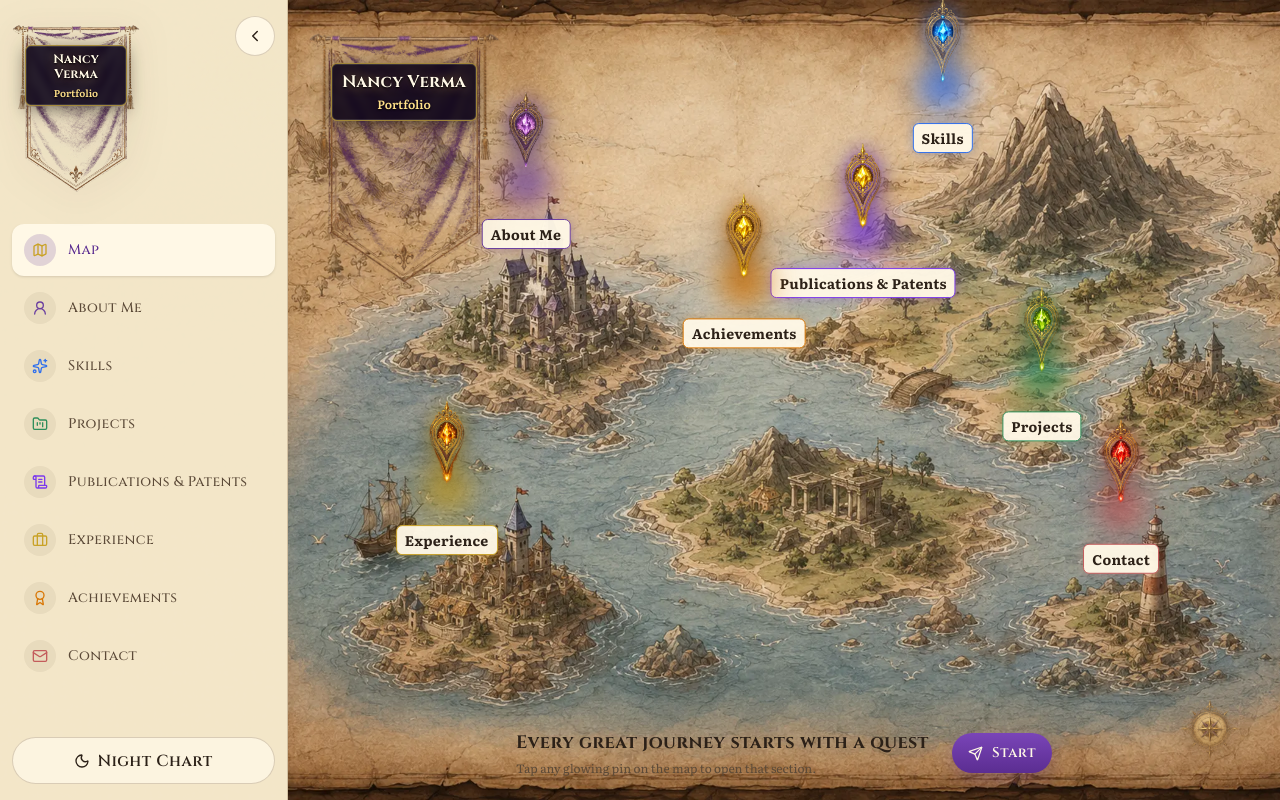
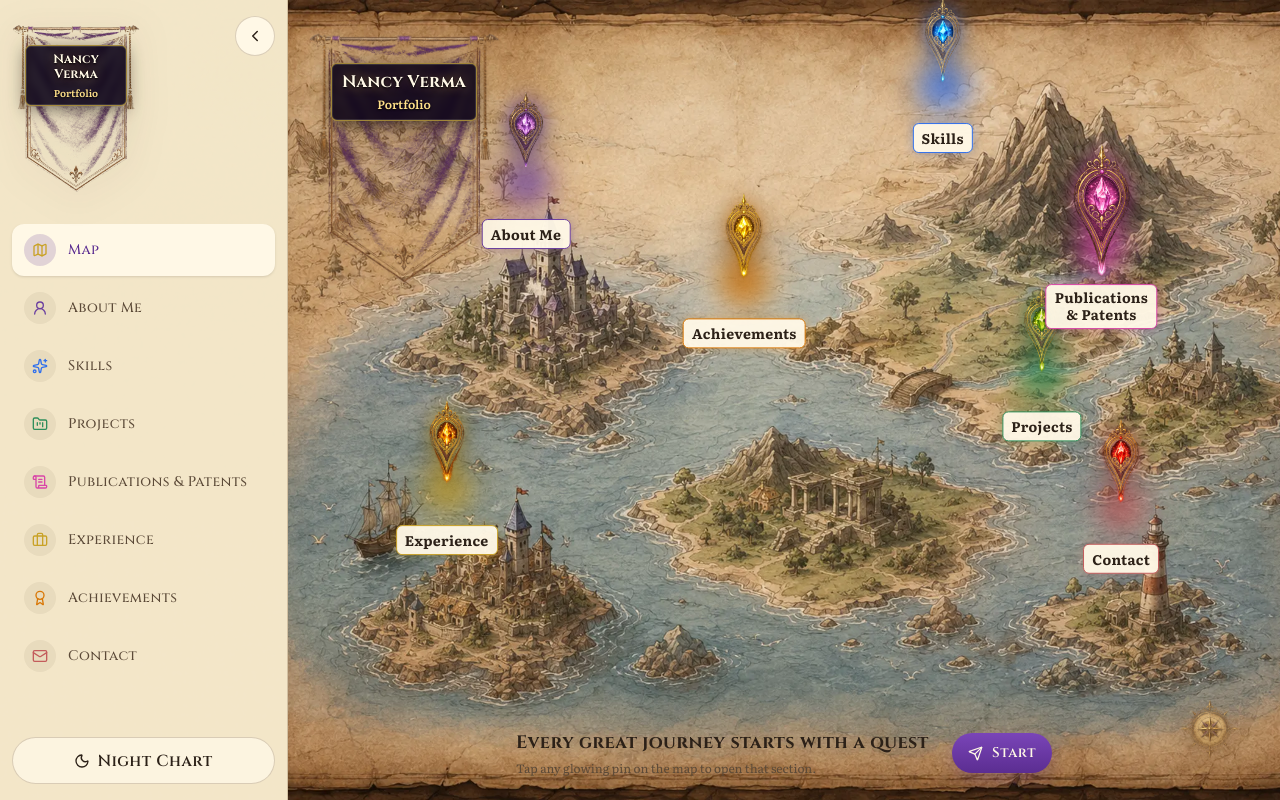
Before and after one commit to Nancy20052020/Nancy_portfolio_new, a Next.js app: page / in a window 1280 px wide. Built offline with nearby package versions, Linux system fonts and the light colour scheme.

Commit message:
Use custom Publications pointer and move its map pin
Replace the copied Achievements pin with the uploaded magenta
publications pointer and shift the marker to the eastern island so it
no longer overlaps Achievements.

Co-authored-by: Nancy20052020 <Nancy20052020@users.noreply.github.com>

```diff
--- a/src/components/VintageMap.tsx
+++ b/src/components/VintageMap.tsx
@@ -70,7 +70,11 @@ export function VintageMap({ onSelect, activeId }: VintageMapProps) {
                 unoptimized
               />
               <span
-                className="map-pin-label absolute left-1/2 top-[102%] -translate-x-1/2 whitespace-nowrap rounded-md px-2 py-1 text-[0.7rem] font-bold tracking-wide shadow-md sm:text-sm"
+                className={`map-pin-label absolute left-1/2 top-[102%] -translate-x-1/2 rounded-md px-2 py-1 text-center text-[0.7rem] font-bold tracking-wide shadow-md sm:text-sm ${
+                  quest.id === "publications"
+                    ? "max-w-[7.5rem] whitespace-normal leading-tight sm:max-w-[9rem]"
+                    : "whitespace-nowrap"
+                }`}
                 style={{
                   background: "color-mix(in srgb, var(--surface-elevated) 96%, transparent)",
                   color: "var(--parchment-ink)",
--- a/src/data/portfolio.ts
+++ b/src/data/portfolio.ts
@@ -48,8 +48,8 @@ export const QUESTS: {
     id: "publications",
     label: "Publications & Patents",
     questNumber: 4,
-    pinColor: "#7c3aed",
-    mapPosition: { x: 58, y: 34 },
+    pinColor: "#d946a8",
+    mapPosition: { x: 82, y: 36 },
     pinSrc: "/quest/pin-publications.png",
     description: "Scrolls of discovery",
   },
```
Also changed, not shown: public/quest/pin-publications.png.
